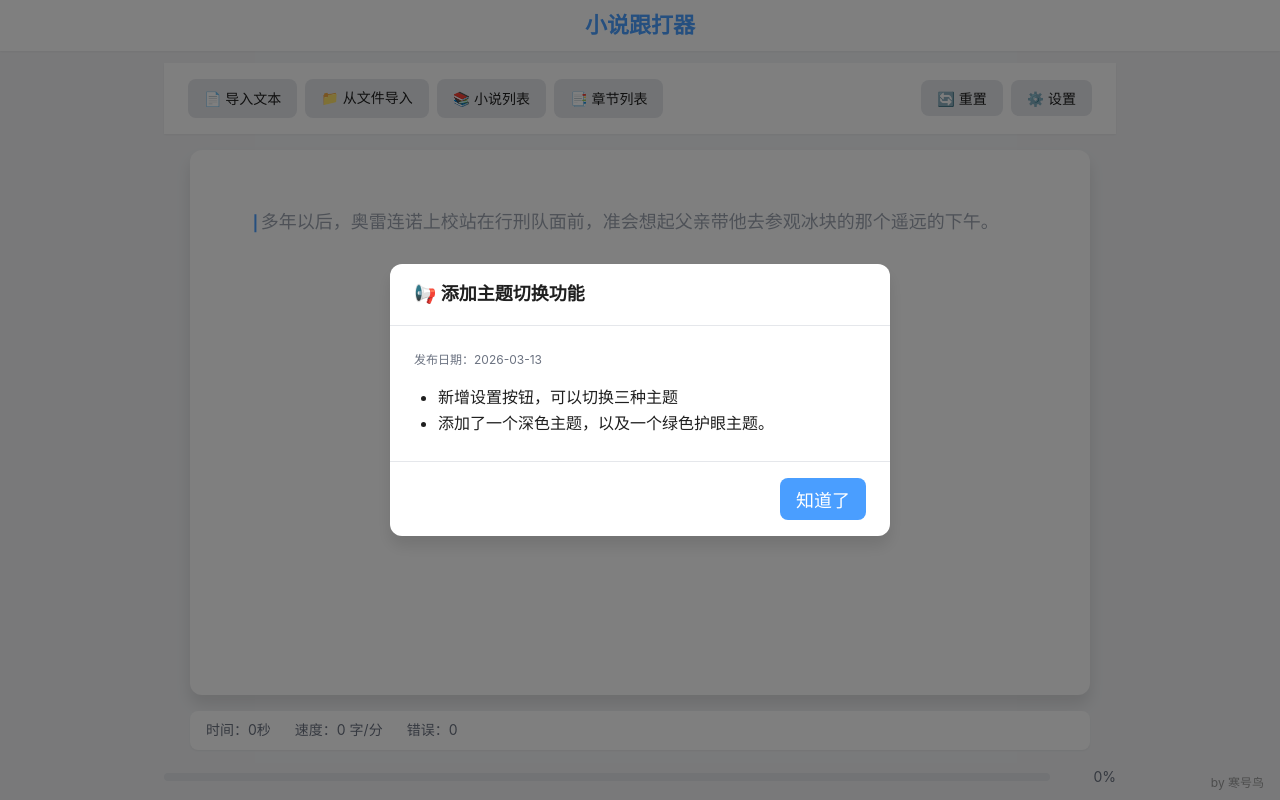
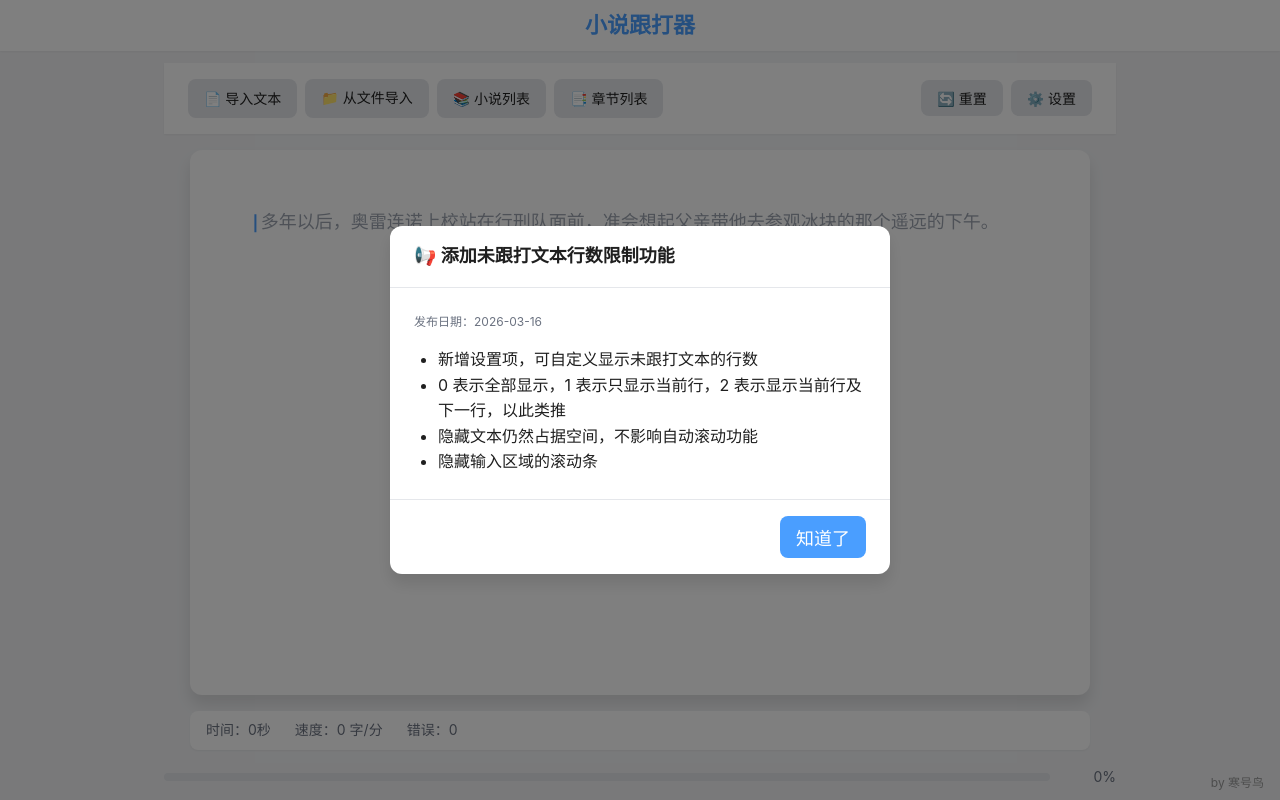
Before and after one commit to YIJUAN7/chinese-novel-typing, a Vue app: page / in a window 1280 px wide. Built offline with nearby package versions, Linux system fonts and the light colour scheme.

Commit message:
更新 README 和公告
- README 添加新功能说明：主题切换、行数限制、符号跳过
- 添加更新公告：未跟打文本行数限制功能

```diff
--- a/src/data/announcements.ts
+++ b/src/data/announcements.ts
@@ -8,6 +8,19 @@ export interface Announcement {
 
 // 公告列表（按发布日期倒序排列，最新的在前面）
 export const announcements: Announcement[] = [
+  {
+    id: '20260316-001',
+    title: '添加未跟打文本行数限制功能',
+    content: `
+      <ul style="margin-left:1.5rem">
+        <li>新增设置项，可自定义显示未跟打文本的行数</li>
+        <li>0 表示全部显示，1 表示只显示当前行，2 表示显示当前行及下一行，以此类推</li>
+        <li>隐藏文本仍然占据空间，不影响自动滚动功能</li>
+        <li>隐藏输入区域的滚动条</li>
+      </ul>
+    `,
+    date: '2026-03-16'
+  },
   {
     id: '20260313-001',
     title: '添加主题切换功能',
```
Also changed, not shown: 1 other file (tests, documents, lock files or other folders).
